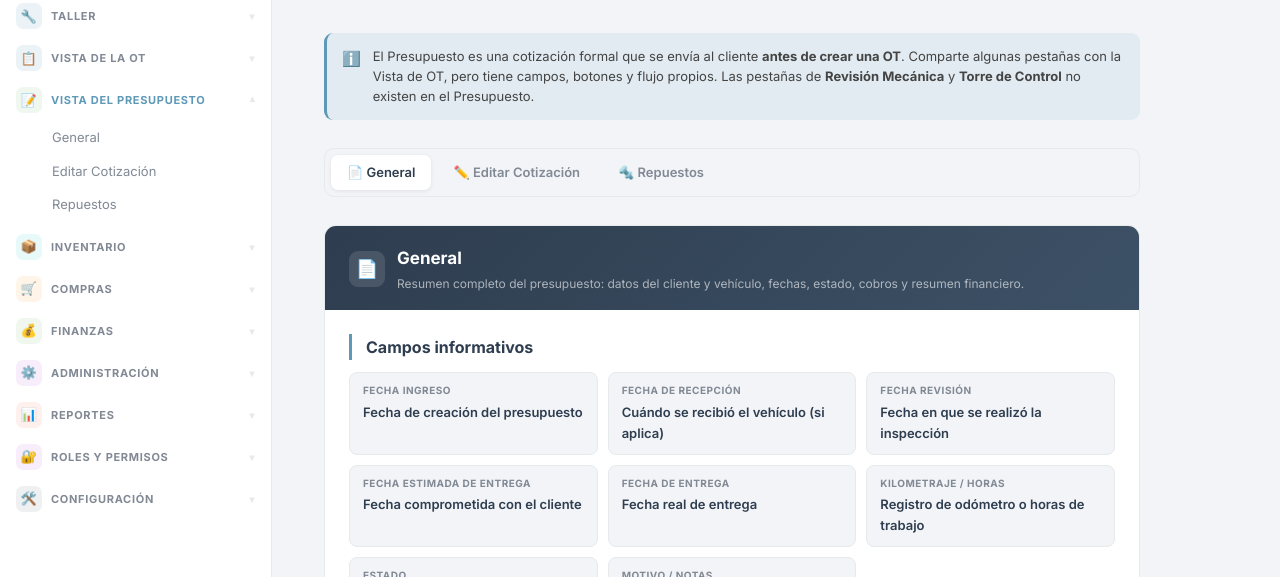
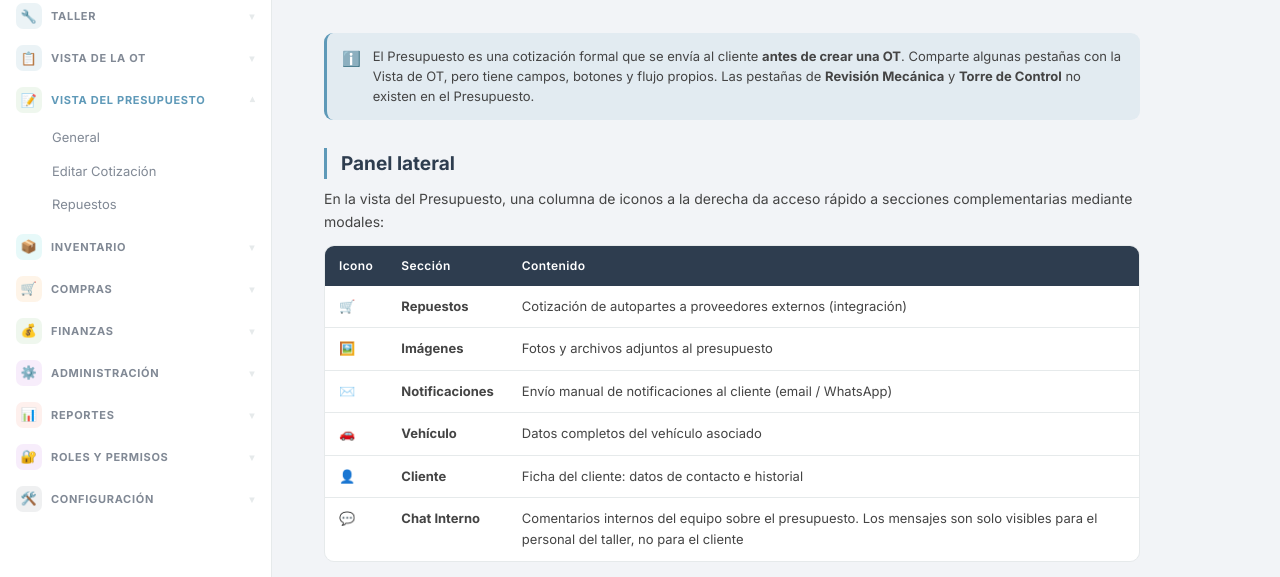
Before and after one commit to danielvallejoges/manual-gestioncar, a plain HTML site: page presupuesto-detalle.html in a window 1280 px wide. Shown: the part 223-800 px from the top of the page. Drawn offline with Linux system fonts and the light colour scheme.

Commit message:
manual: actualizar según cambios recientes en gestioncar-app-new y gestioncar-app
- configuracion.html: nueva opción "Bloquear edición OT completamente facturada"; nueva sección PDF (GES-582) con configuración de categorías y campos de precio para checklist de trabajos de mecánicos
- ot-detalle.html: callout sobre OT bloqueada por facturación completa; nota de rango de descuento/precio por categoría (GES-571) en tabla de ítems
- presupuesto-detalle.html: sección Panel lateral con los 6 iconos (Repuestos, Imágenes, Notificaciones, Vehículo, Cliente, Chat Interno GES-610)
- nav.js: sección config-pdf en sidebar y entrada en SEARCH_INDEX

Co-Authored-By: Claude Sonnet 4.6 <noreply@anthropic.com>

```diff
--- a/nav.js
+++ b/nav.js
@@ -148,6 +148,7 @@ const NAV = [
       { id: 'config-empresa',        label: 'Perfil de empresa' },
       { id: 'config-general',        label: 'Configuración General' },
       { id: 'config-notificaciones', label: 'Notificaciones' },
+      { id: 'config-pdf',            label: 'PDF' },
       { id: 'config-perfil',         label: 'Perfil de usuario' },
       { id: 'roles-permisos',        label: 'Roles y permisos' },
       { id: 'faq',                   label: 'Preguntas frecuentes' },
@@ -234,8 +235,9 @@ const SEARCH_INDEX = [
   { module: 'Reportes', title: 'Tabla General', file: 'reportes.html', hash: 'tabla-general', text: 'Vista detallada con filtros múltiples. Ordenar por columna. Exportar a Excel.' },
   // Configuración
   { module: 'Configuración', title: 'Perfil de empresa', file: 'configuracion.html', hash: 'config-empresa', text: 'RUT, razón social, nombre de fantasía, giro, dirección, sitio web, email, celular, número WhatsApp, logo. Servicios: desabolladura y pintura, compañías de seguros, laboratorio diesel. Configuración de sucursales: nombre, dirección, región, comuna.' },
-  { module: 'Configuración', title: 'Configuración General', file: 'configuracion.html', hash: 'config-general', text: 'IVA, horas máximas por trabajo, solicitar compra por defecto. Campos requeridos de clientes y vehículos. Inventario: estado para reservar y descontar stock. Descuentos: aprobación vendedor. PDFs: ocultar subcategoría, formato PDF. Calendario: hora inicio/fin, días hábiles, ocultar ventas de mesón, tiempo cliente no llegó. Agendamiento: horarios, límite de citas, URL agendamiento, redirección. Contraseña para eliminar OT por sucursal.' },
+  { module: 'Configuración', title: 'Configuración General', file: 'configuracion.html', hash: 'config-general', text: 'IVA, horas máximas por trabajo, solicitar compra por defecto. Campos requeridos de clientes y vehículos. Inventario: estado para reservar y descontar stock. Descuentos: aprobación vendedor, bloquear edición OT completamente facturada. PDFs: ocultar subcategoría, formato PDF. Calendario: hora inicio/fin, días hábiles, ocultar ventas de mesón, tiempo cliente no llegó. Agendamiento: horarios, límite de citas, URL agendamiento, redirección. Contraseña para eliminar OT por sucursal.' },
   { module: 'Configuración', title: 'Notificaciones', file: 'configuracion.html', hash: 'config-notificaciones', text: 'WhatsApp: conectar número, enviar desde taller o vendedor. Email y WhatsApp automáticos por evento: nueva cita, recordatorio cita, recepción, inspección técnica, presupuesto enviado/aprobado, OT finalizada, entregado, factura, cobranza, NPS. Mensajes personalizados con parámetros {{taller}} {{cliente}} {{auto}} {{patente}} {{link}} etc. Flyers de mantención y revisión técnica.' },
+  { module: 'Configuración', title: 'PDF', file: 'configuracion.html', hash: 'config-pdf', text: 'Configuración PDF Checklist de Trabajos para mecánicos. Seleccionar categorías de productos. Campos de precio a mostrar: Precio Venta, Precio Total, Costo Neto (Comisión), Unidades, Precio Unitario. Vista previa en tiempo real.' },
   { module: 'Configuración', title: 'Perfil de usuario', file: 'configuracion.html', hash: 'config-perfil', text: 'Nombre, apellido, email (no editable), número WhatsApp, foto de perfil. Botones: Editar, Guardar, Cancelar, Cambiar contraseña. Campos cambio contraseña: contraseña actual, nueva, confirmar.' },
   { module: 'Roles y Permisos', title: 'Resumen comparativo', file: 'roles-permisos.html', hash: 'resumen', text: 'Tabla comparativa de acceso por módulo para todos los roles: Super Administrador, Administrador, Jefe de Taller, Vendedor, Recepcionista, Mecánico, Encargado de Inventario, Encargado de Compras.' },
   { module: 'Roles y Permisos', title: 'Super Administrador', file: 'roles-permisos.html', hash: 'rol-superadmin', text: 'Acceso completo sin restricciones. Único que puede asignar rol Super Admin. Gestión empresa, sucursales, remuneraciones, EERR, plan de cuentas, colaboradores.' },
--- a/presupuesto-detalle.html
+++ b/presupuesto-detalle.html
@@ -105,6 +105,25 @@
     <div class="callout callout-info" style="margin-bottom:28px">
       <span class="callout-icon">ℹ️</span>
       <div>El Presupuesto es una cotización formal que se envía al cliente <strong>antes de crear una OT</strong>. Comparte algunas pestañas con la Vista de OT, pero tiene campos, botones y flujo propios. Las pestañas de <strong>Revisión Mecánica</strong> y <strong>Torre de Control</strong> no existen en el Presupuesto.</div>
+    </div>
+
+    <!-- Panel lateral -->
+    <div class="section" style="margin-bottom:20px">
+      <h2>Panel lateral</h2>
+      <p>En la vista del Presupuesto, una columna de iconos a la derecha da acceso rápido a secciones complementarias mediante modales:</p>
+      <div class="tbl-wrap">
+        <table>
+          <thead><tr><th>Icono</th><th>Sección</th><th>Contenido</th></tr></thead>
+          <tbody>
+            <tr><td>🛒</td><td><strong>Repuestos</strong></td><td>Cotización de autopartes a proveedores externos (integración)</td></tr>
+            <tr><td>🖼️</td><td><strong>Imágenes</strong></td><td>Fotos y archivos adjuntos al presupuesto</td></tr>
+            <tr><td>✉️</td><td><strong>Notificaciones</strong></td><td>Envío manual de notificaciones al cliente (email / WhatsApp)</td></tr>
+            <tr><td>🚗</td><td><strong>Vehículo</strong></td><td>Datos completos del vehículo asociado</td></tr>
+            <tr><td>👤</td><td><strong>Cliente</strong></td><td>Ficha del cliente: datos de contacto e historial</td></tr>
+            <tr><td>💬</td><td><strong>Chat Interno</strong></td><td>Comentarios internos del equipo sobre el presupuesto. Los mensajes son solo visibles para el personal del taller, no para el cliente</td></tr>
+          </tbody>
+        </table>
+      </div>
     </div>
 
     <!-- Quick-nav -->
```
Also changed, not shown: configuracion.html (+30 -0 lines), ot-detalle.html (+11 -1 lines).
